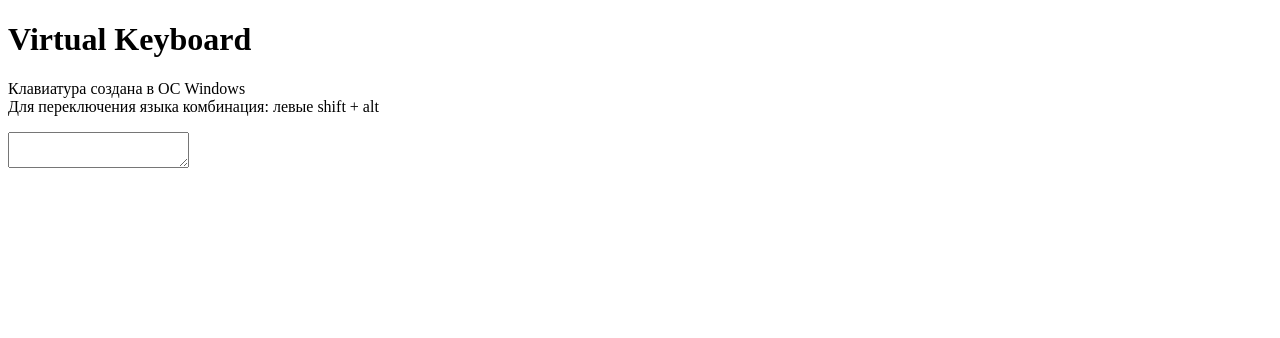
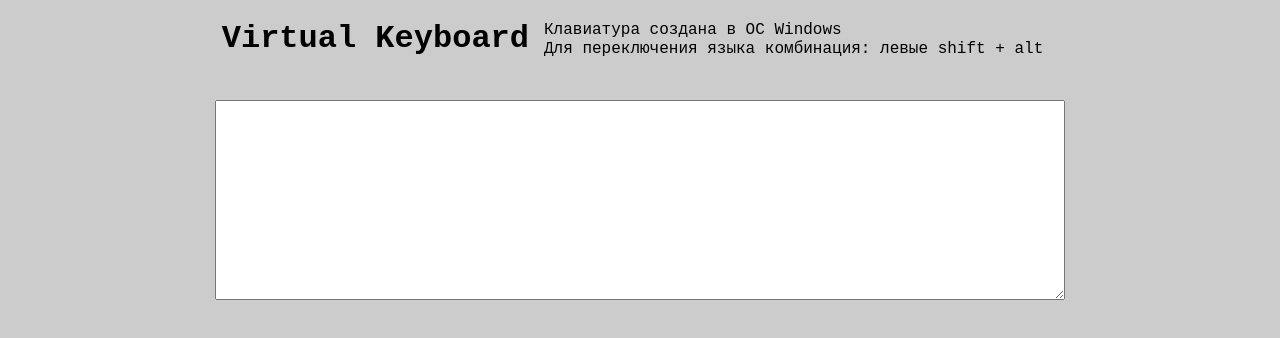
Before and after one commit to frodiBjorn/virtual-keyboard, a website with bundled scripts: page index.html in a window 1280 px wide. Built offline with nearby package versions, Linux system fonts and the light colour scheme.

Commit message:
feat: add start layout styles

```diff
--- a/index.html
+++ b/index.html
@@ -4,6 +4,8 @@
     <meta charset="UTF-8">
     <meta http-equiv="X-UA-Compatible" content="IE=edge">
     <meta name="viewport" content="width=device-width, initial-scale=1.0">
+    <link rel="stylesheet" href="https://cdnjs.cloudflare.com/ajax/libs/normalize/8.0.1/normalize.min.css" integrity="sha512-NhSC1YmyruXifcj/KFRWoC561YpHpc5Jtzgvbuzx5VozKpWvQ+4nXhPdFgmx8xqexRcpAglTj9sIBWINXa8x5w==" crossorigin="anonymous" referrerpolicy="no-referrer" />
+    <link rel="stylesheet" href="style.css">
     <title>Virtual keyboard</title>
 </head>
 <body>
--- a/modules/createApp.js
+++ b/modules/createApp.js
@@ -9,7 +9,7 @@ const createElement = (tag, classList, content = '') => {
 
 
 const createContent = () => {
-    const container = createElement('div', 'container');
+    const wrapper = createElement('div', 'wrapper');
     const info = createElement('div', 'info');
     const infoTitle = createElement('h1', 'info__title', 'Virtual Keyboard');
     const infoDescription = createElement('p', 'info__description', 'Клавиатура создана в ОС Windows<br>Для переключения языка комбинация: левыe shift + alt');
@@ -18,8 +18,8 @@ const createContent = () => {
 
 
     info.append(infoTitle, infoDescription);
-    container.append(info, textarea, keyboard);
-    return container;
+    wrapper.append(info, textarea, keyboard);
+    return wrapper;
   };
 
 
--- /dev/null
+++ b/style.css
@@ -0,0 +1,31 @@
+* {
+    box-sizing: border-box;
+  }
+  body {
+    background-color: #ccc;
+    font-size: 16px;
+    font-family:'Courier New', Courier, monospace
+  }
+  .wrapper {
+    max-width: 1024px;
+    margin: 0 auto;
+    padding: 0 40px;
+    display: flex;
+    flex-direction: column;
+    align-items: center;
+  }
+  .info {
+    display: flex;
+    align-items: center;
+  }
+  .info__description {
+    margin: 15px;
+  }
+  .keyboard {
+
+  }
+  .textarea {
+    width: 850px;
+    height: 200px;
+    margin: 20px;
+  }
```
